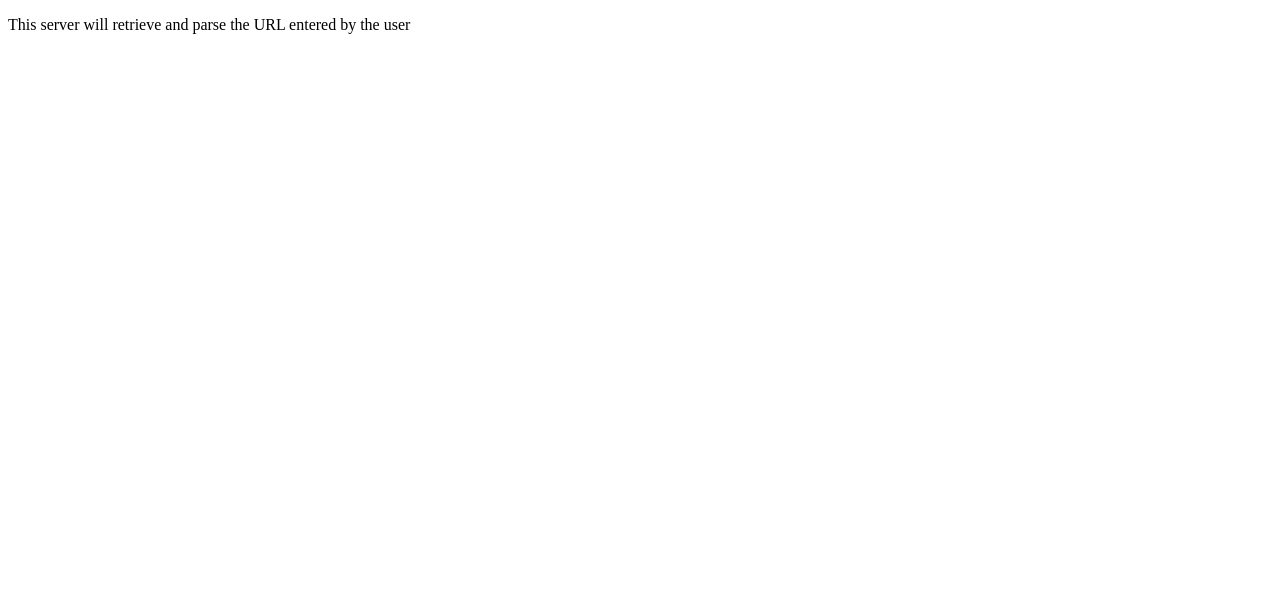
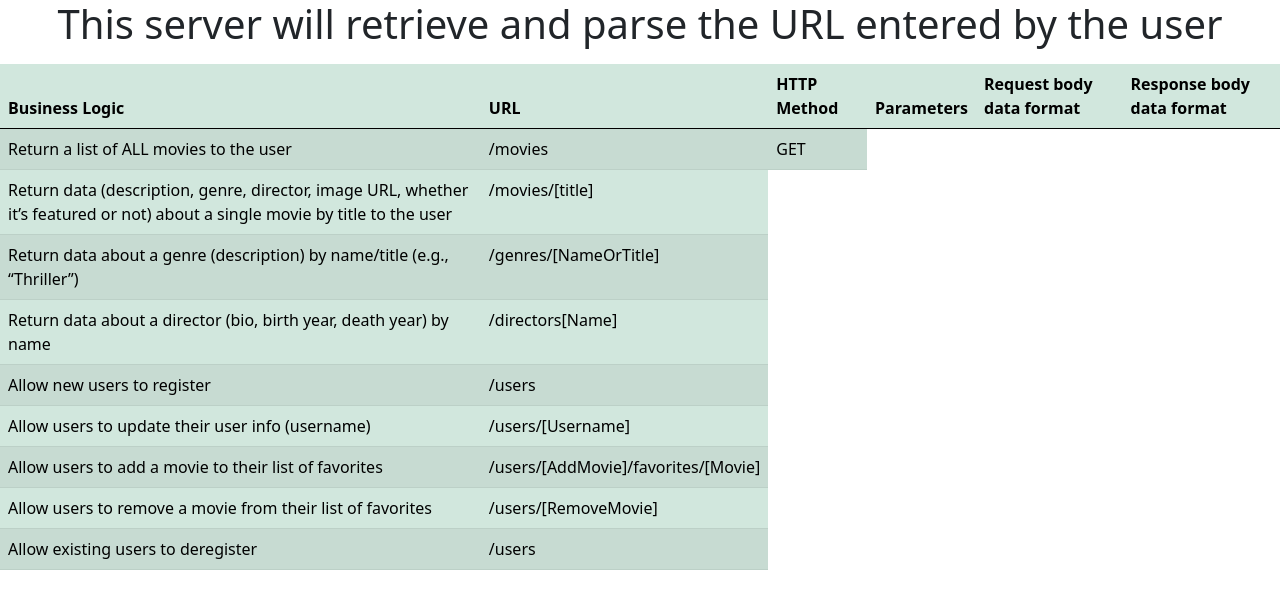
Before and after one commit to promisekept/movie_api, a website: page public/documentation.html in a window 1280 px wide. Drawn offline with nearby package versions, Linux system fonts and the light colour scheme.

Commit message:
began to modify documentation.html

```diff
--- a/public/documentation.html
+++ b/public/documentation.html
@@ -4,9 +4,81 @@
     <meta charset="UTF-8" />
     <meta http-equiv="X-UA-Compatible" content="IE=edge" />
     <meta name="viewport" content="width=device-width, initial-scale=1.0" />
+    <link
+      href="https://cdn.jsdelivr.net/npm/bootstrap@5.0.2/dist/css/bootstrap.min.css"
+      rel="stylesheet"
+      integrity="sha384-EVSTQN3/azprG1Anm3QDgpJLIm9Nao0Yz1ztcQTwFspd3yD65VohhpuuCOmLASjC"
+      crossorigin="anonymous"
+    />
     <title>MOVIE SERVER API</title>
   </head>
   <body>
-    <p>This server will retrieve and parse the URL entered by the user</p>
+    <p class="text-center display-6">
+      This server will retrieve and parse the URL entered by the user
+    </p>
+    <table class="table table-success table-striped">
+      <thead>
+        <tr>
+          <th scope="col">Business Logic</th>
+          <th scope="col">URL</th>
+          <th scope="col">HTTP Method</th>
+          <th scope="col">Parameters</th>
+          <th scope="col">Request body data format</th>
+          <th scope="col">Response body data format</th>
+        </tr>
+      </thead>
+      <tbody>
+        <tr>
+          <td>Return a list of ALL movies to the user</td>
+          <td>/movies</td>
+          <td>GET</td>
+        </tr>
+        <tr>
+          <td>
+            Return data (description, genre, director, image URL, whether it’s
+            featured or not) about a single movie by title to the user
+          </td>
+          <td>/movies/[title]</td>
+        </tr>
+        <tr>
+          <td>
+            Return data about a genre (description) by name/title (e.g.,
+            “Thriller”)
+          </td>
+          <td>/genres/[NameOrTitle]</td>
+        </tr>
+        <tr>
+          <td>
+            Return data about a director (bio, birth year, death year) by name
+          </td>
+          <td>/directors[Name]</td>
+        </tr>
+        <tr>
+          <td>Allow new users to register</td>
+          <td>/users</td>
+        </tr>
+        <tr>
+          <td>Allow users to update their user info (username)</td>
+          <td>/users/[Username]</td>
+        </tr>
+        <tr>
+          <td>Allow users to add a movie to their list of favorites</td>
+          <td>/users/[AddMovie]/favorites/[Movie]</td>
+        </tr>
+        <tr>
+          <td>Allow users to remove a movie from their list of favorites</td>
+          <td>/users/[RemoveMovie]</td>
+        </tr>
+        <tr>
+          <td>Allow existing users to deregister</td>
+          <td>/users</td>
+        </tr>
+      </tbody>
+    </table>
+    <script
+      src="https://cdn.jsdelivr.net/npm/bootstrap@5.0.2/dist/js/bootstrap.bundle.min.js"
+      integrity="sha384-MrcW6ZMFYlzcLA8Nl+NtUVF0sA7MsXsP1UyJoMp4YLEuNSfAP+JcXn/tWtIaxVXM"
+      crossorigin="anonymous"
+    ></script>
   </body>
 </html>
```
